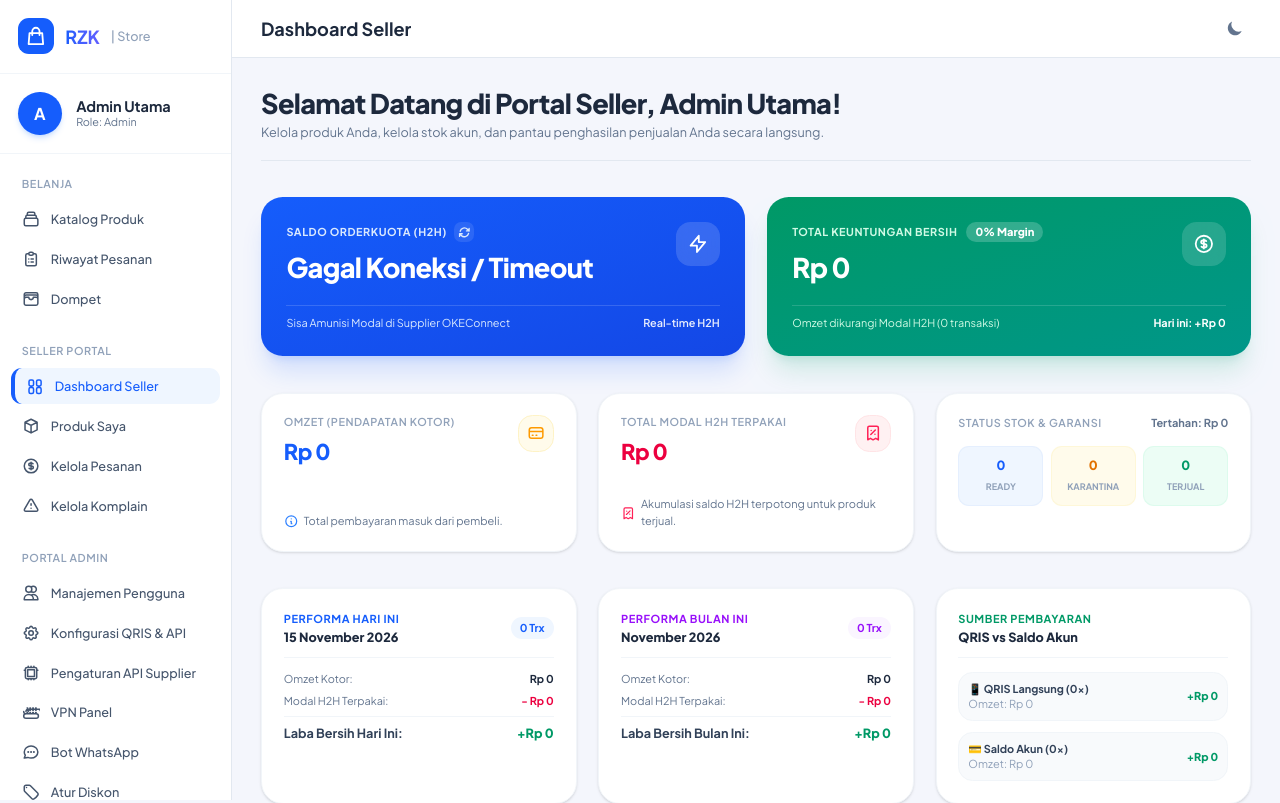
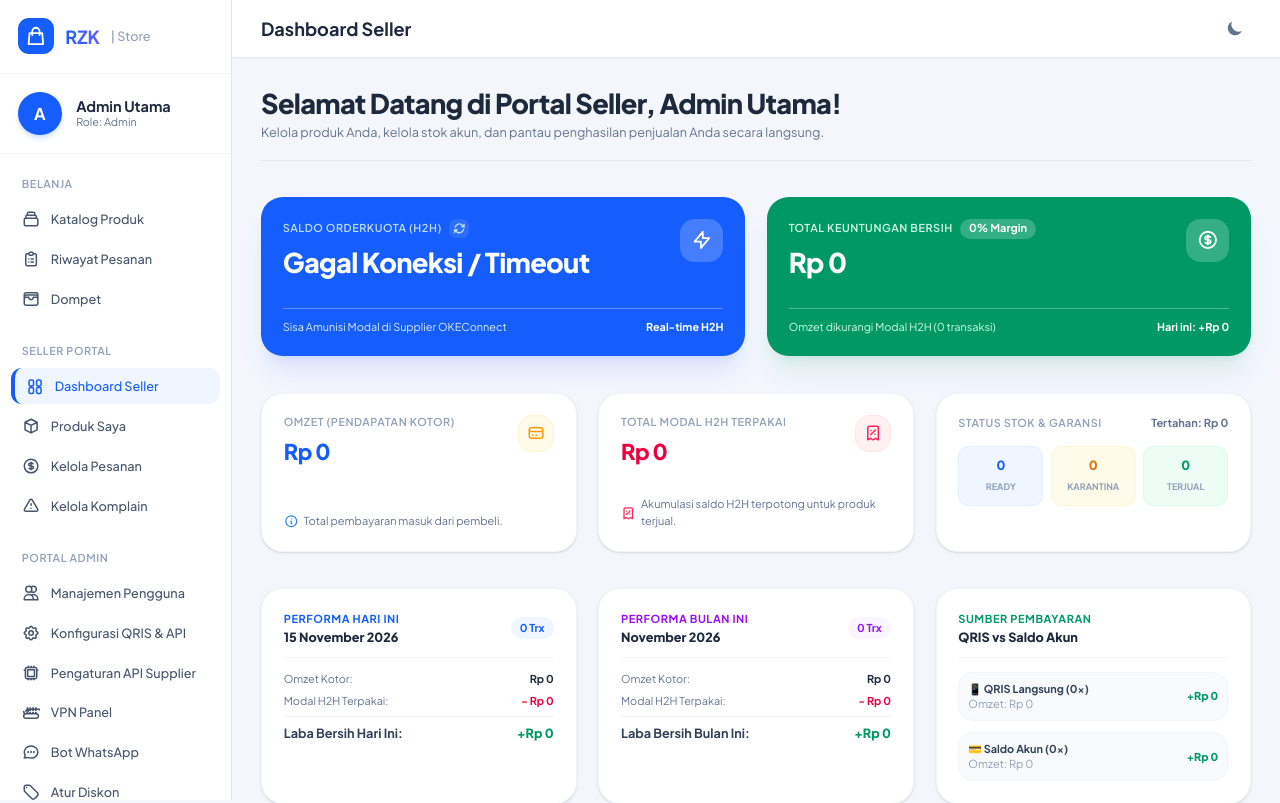
Before and after one commit to Khoiru-rozikin19/tokov2, a Laravel app: page /admin/dashboard in a window 1280 px wide. Shown: the top 803 px of the page. Run offline with Laravel 12, Linux system fonts and the light colour scheme; the visitor is signed in with stand-in values (Sample User, id 1); data comes from the database, SQL or seed files in the repository; data that the repository does not hold is empty; style sheets or scripts are compiled from the project's sources.

Commit message:
fix(dashboard): use precompiled bg-blue-600 and bg-emerald-600 classes on hero cards

```diff
--- a/resources/views/admin/dashboard.blade.php
+++ b/resources/views/admin/dashboard.blade.php
@@ -32,18 +32,18 @@
 
         @if(auth()->user()->role === 'admin')
             <!-- Hero Card 1: Saldo Orderkuota (Deep Blue) -->
-            <div class="relative overflow-hidden bg-gradient-to-br from-blue-600 to-blue-700 text-white rounded-3xl p-6 sm:p-7 flex flex-col justify-between shadow-xl shadow-blue-600/15 min-h-44">
+            <div class="bg-blue-600 text-white rounded-3xl p-6 flex flex-col justify-between shadow-xl shadow-blue-600/10 min-h-44">
                 <div class="flex items-start justify-between">
                     <div>
                         <div class="flex items-center space-x-2">
-                            <span class="text-xs font-bold text-blue-100 uppercase tracking-wider">Saldo Orderkuota (H2H)</span>
-                            <button id="refreshOrderkuotaBtn" class="p-1 rounded-lg bg-white/10 text-blue-100 hover:bg-white/20 hover:text-white transition-colors duration-150 focus:outline-none" title="Refresh Saldo Real-time">
+                            <span class="text-xs font-semibold text-blue-200 uppercase tracking-wider">Saldo Orderkuota (H2H)</span>
+                            <button id="refreshOrderkuotaBtn" class="p-1 rounded-lg bg-white/10 text-blue-200 hover:bg-white/20 hover:text-white transition-colors duration-150 focus:outline-none" title="Refresh Saldo Real-time">
                                 <svg id="refreshIcon" class="w-3.5 h-3.5" fill="none" stroke="currentColor" stroke-width="2.5" viewBox="0 0 24 24">
                                     <path stroke-linecap="round" stroke-linejoin="round" d="M16.023 9.348h4.992v-.001M2.985 19.644v-4.992m0 0h4.992m-4.993 0l3.181 3.183a8.25 8.25 0 0013.803-3.7M4.031 9.865a8.25 8.25 0 0113.803-3.7l3.181 3.182m0-4.991v4.99"></path>
                                 </svg>
                             </button>
                         </div>
-                        <span id="orderkuotaBalanceText" class="text-3xl font-black mt-2.5 block tracking-tight">
+                        <span id="orderkuotaBalanceText" class="text-2xl sm:text-3xl font-black mt-2 block tracking-tight">
                             @if(is_numeric($orderkuotaBalance))
                                 Rp {{ number_format($orderkuotaBalance, 0, ',', '.') }}
                             @else
@@ -51,38 +51,38 @@
                             @endif
                         </span>
                     </div>
-                    <div class="w-12 h-12 rounded-2xl bg-white/15 backdrop-blur-sm flex items-center justify-center flex-shrink-0">
+                    <div class="w-12 h-12 rounded-2xl bg-white/20 flex items-center justify-center flex-shrink-0">
                         <svg class="w-6 h-6 text-white" fill="none" stroke="currentColor" stroke-width="2" viewBox="0 0 24 24">
                             <path stroke-linecap="round" stroke-linejoin="round" d="M13 10V3L4 14h7v7l9-11h-7z"></path>
                         </svg>
                     </div>
                 </div>
-                <div class="flex items-center justify-between mt-5 pt-3 border-t border-white/15 text-xs text-blue-100">
+                <div class="flex items-center justify-between mt-4 pt-3 border-t border-white/30 text-xs text-blue-100">
                     <span>Sisa Amunisi Modal di Supplier OKEConnect</span>
-                    <span class="font-semibold text-white/90">Real-time H2H</span>
+                    <span class="font-bold text-white">Real-time H2H</span>
                 </div>
             </div>
         @endif
 
         <!-- Hero Card 2: Total Keuntungan Bersih (Emerald Green) -->
-        <div class="relative overflow-hidden bg-gradient-to-br from-emerald-600 to-teal-600 text-white rounded-3xl p-6 sm:p-7 flex flex-col justify-between shadow-xl shadow-emerald-600/15 min-h-44">
+        <div class="bg-emerald-600 text-white rounded-3xl p-6 flex flex-col justify-between shadow-xl shadow-emerald-600/10 min-h-44">
             <div class="flex items-start justify-between">
                 <div>
-                    <div class="flex items-center space-x-2.5">
-                        <span class="text-xs font-bold text-emerald-100 uppercase tracking-wider">Total Keuntungan Bersih</span>
-                        <span class="text-[11px] font-extrabold px-2.5 py-0.5 rounded-full bg-white/20 text-white">
+                    <div class="flex items-center space-x-2">
+                        <span class="text-xs font-semibold text-emerald-100 uppercase tracking-wider">Total Keuntungan Bersih</span>
+                        <span class="text-[11px] font-bold px-2.5 py-0.5 rounded-full bg-white/20 text-white">
                             {{ $totalRevenue > 0 ? round(($totalNetProfit / $totalRevenue) * 100, 1) : 0 }}% Margin
                         </span>
                     </div>
-                    <span class="text-3xl font-black mt-2.5 block tracking-tight">Rp {{ number_format($totalNetProfit ?? 0, 0, ',', '.') }}</span>
+                    <span class="text-2xl sm:text-3xl font-black mt-2 block tracking-tight">Rp {{ number_format($totalNetProfit ?? 0, 0, ',', '.') }}</span>
                 </div>
-                <div class="w-12 h-12 rounded-2xl bg-white/15 backdrop-blur-sm flex items-center justify-center flex-shrink-0">
+                <div class="w-12 h-12 rounded-2xl bg-white/20 flex items-center justify-center flex-shrink-0">
                     <svg class="w-6 h-6 text-white" fill="none" stroke="currentColor" stroke-width="2" viewBox="0 0 24 24">
                         <path stroke-linecap="round" stroke-linejoin="round" d="M12 8c-1.657 0-3 .895-3 2s1.343 2 3 2 3 .895 3 2-1.343 2-3 2m0-8c1.11 0 2.08.402 2.599 1M12 8V7m0 1v8m0 0v1m0-1c-1.11 0-2.08-.402-2.599-1M21 12a9 9 0 11-18 0 9 9 0 0118 0z"></path>
                     </svg>
                 </div>
             </div>
-            <div class="flex items-center justify-between mt-5 pt-3 border-t border-white/15 text-xs text-emerald-100">
+            <div class="flex items-center justify-between mt-4 pt-3 border-t border-white/30 text-xs text-emerald-100">
                 <span>Omzet dikurangi Modal H2H ({{ $totalSalesCount }} transaksi)</span>
                 <span class="font-bold text-white">Hari ini: +Rp {{ number_format($todayProfit ?? 0, 0, ',', '.') }}</span>
             </div>
```
